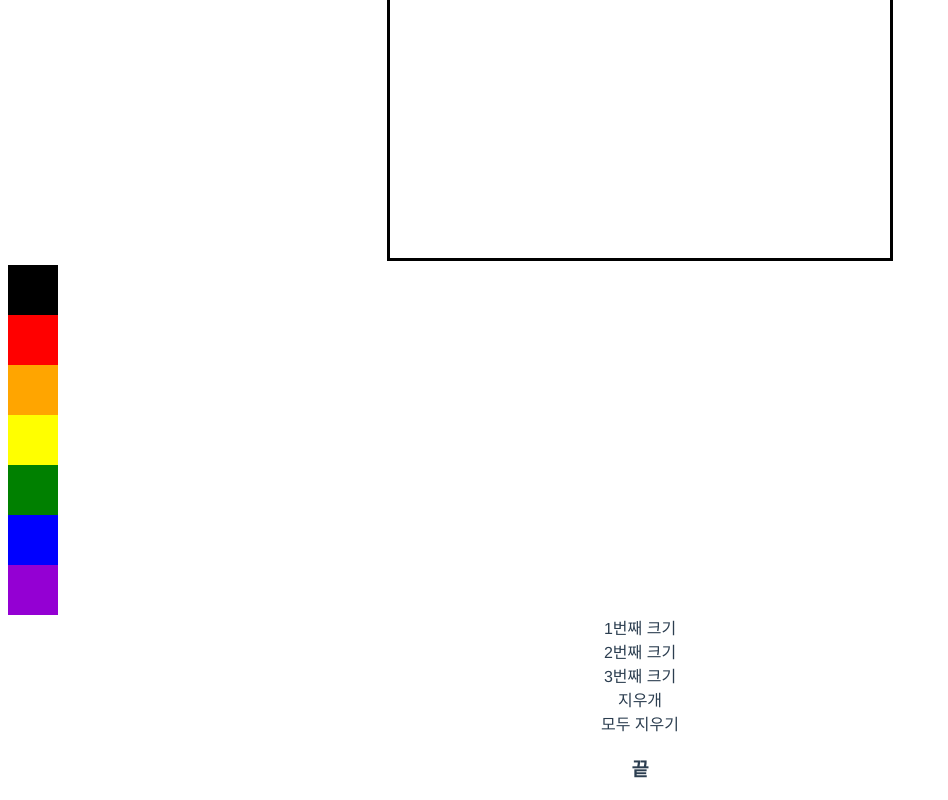
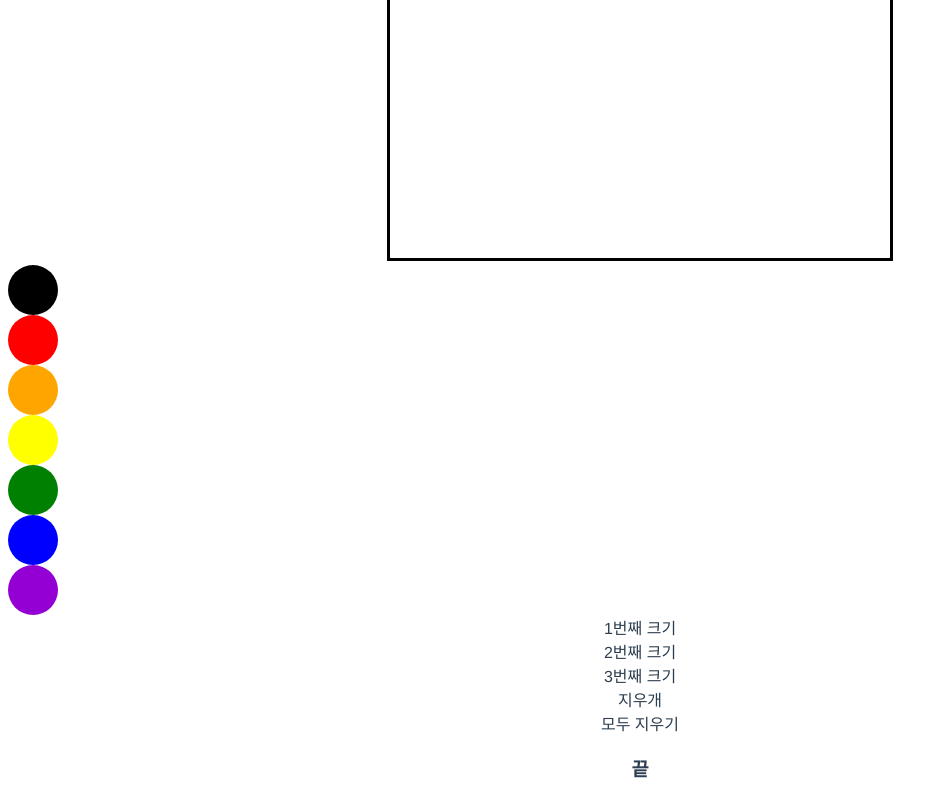
Before and after one commit to seowan/ZZASAI, a Vue app in the folder frontend/: page /game-play in a window 1280 px wide. Shown: the part 447-1247 px from the top of the page, without its empty margins (0-948 px from the left). Built offline with nearby package versions, Linux system fonts and the light colour scheme.

Commit message:
[#] refac

```diff
--- a/frontend/src/components/CatchMind.vue
+++ b/frontend/src/components/CatchMind.vue
@@ -9,6 +9,7 @@
       @mouseleave="stopPainting"
       id="canvas"
     ></canvas>
+    <div>
       <div
         v-for="color in colors"
         :key="color"
@@ -16,6 +17,7 @@
         :class="color"
         @click="strokeColorHandler(color)"
       ></div>
+    </div>
     <div v-for="i in 3" :key="i" @click="strokeSizeHandler(i)">
       {{ i }}번째 크기
     </div>
@@ -95,6 +97,7 @@ export default {
 .colorPicker {
   width: 50px;
   height: 50px;
+  border-radius: 50%;
 }
 .black {
   background-color: black;
```
Lines whose indentation alone changed are shown as unchanged.
